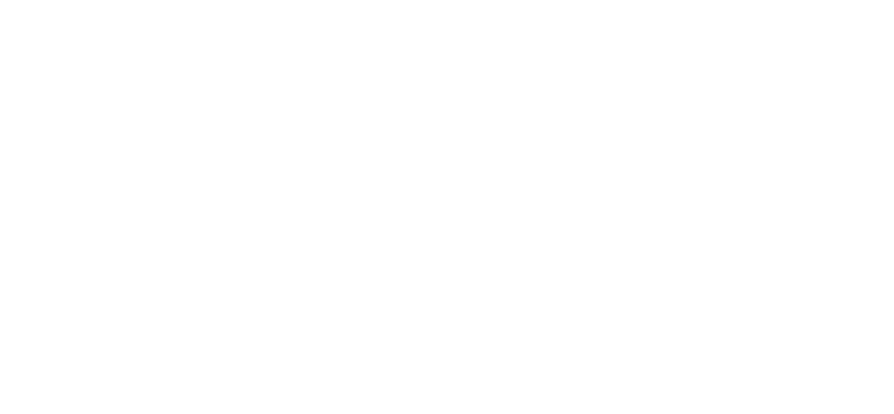
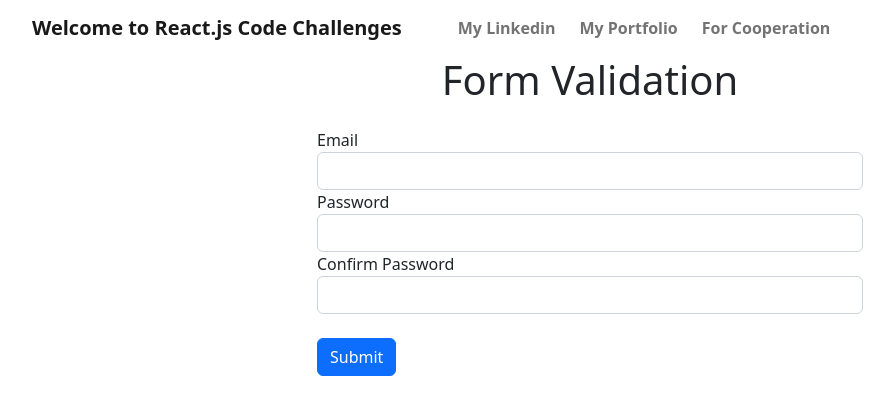
Before and after one commit to aida-golshanara/react-code-challenges, a React (Create React App) app: page /form-validator in a window 1280 px wide. Before the commit this address had no page. Shown: the top 414 px of the page, without its empty margins (50-944 px from the left). Built offline with nearby package versions, Linux system fonts and the light colour scheme.

Commit message:
third challenge - form validator

```diff
--- a/src/App.js
+++ b/src/App.js
@@ -58,7 +58,7 @@
               <div className='card-body'>
                 <h5 className='card-title'>Color Renderer</h5>
                 <p className='card-text'>
-                  this is simple color rendering in react.js by using useState
+                  ...........
                 </p>
                 <NavLink className='btn btn-primary' to='/color-renderer'>
                   Go to the Project
@@ -71,7 +71,7 @@
               <div className='card-body'>
                 <h5 className='card-title'>Dark Mode</h5>
                 <p className='card-text'>
-                  by clicking the button you can read a lot of funny jokes
+                  ..............
                 </p>
                 <NavLink className='btn btn-primary' to='/dark-mode'>
                   Go to the Project
@@ -84,17 +84,13 @@
           <div className='col-sm-6 mb-3 mb-sm-0'>
             <div className='card'>
               <div className='card-body'>
-                <h5 className='card-title'>photo-gallery</h5>
+                <h5 className='card-title'>Form Validator</h5>
                 <p className='card-text'>
-                  you can see as much as random pictures that you want
+                  ................
                 </p>
-                <a
-                  target='_blank'
-                  href='./photo-gallery/index.html'
-                  className='btn btn-primary'
-                >
+                <NavLink className='btn btn-primary' to='/form-validator'>
                   Go to the Project
-                </a>
+                </NavLink>
               </div>
             </div>
           </div>
--- a/src/color-renderer/ColorRenderer.jsx
+++ b/src/color-renderer/ColorRenderer.jsx
@@ -24,7 +24,7 @@
     <>
       <nav className='navbar navbar-expand-lg bg-body-tertiary fw-bold'>
         <div className='container'>
-          <a className='navbar-brand me-5' href='#'>
+          <a className='navbar-brand me-5' href='/'>
             Welcome to React.js Code Challenges
           </a>
           <button
@@ -42,6 +42,7 @@
             <div className='navbar-nav'>
               <a
                 target='_blank'
+                rel='noreferrer'
                 className='nav-link me-2'
                 href='https://www.linkedin.com/in/aida-golshanara/'
               >
@@ -49,6 +50,7 @@
               </a>
               <a
                 target='_blank'
+                rel='noreferrer'
                 className='nav-link me-2'
                 href='https://github.com/aida-golshanara?tab=repositories'
               >
@@ -56,6 +58,7 @@
               </a>
               <a
                 target='_blank'
+                rel='noreferrer'
                 className='nav-link'
                 href='https://kmagroute.com/'
               >
--- a/src/dark-mode/DarkMode.jsx
+++ b/src/dark-mode/DarkMode.jsx
@@ -1,7 +1,5 @@
 import React, { useState } from 'react';
-import ReactDOM from 'react-dom';
 import 'bootstrap/dist/css/bootstrap.min.css';
-
 
 function DarkMode() {
   const [darkMode, setDarkMode] = useState(false);
@@ -18,7 +16,7 @@
     <>
       <nav className='navbar navbar-expand-lg bg-body-tertiary fw-bold'>
         <div className='container'>
-          <a className='navbar-brand me-5' href='#'>
+          <a className='navbar-brand me-5' href='/'>
             Welcome to React.js Code Challenges
           </a>
           <button
@@ -36,6 +34,7 @@
             <div className='navbar-nav'>
               <a
                 target='_blank'
+                rel='noreferrer'
                 className='nav-link me-2'
                 href='https://www.linkedin.com/in/aida-golshanara/'
               >
@@ -43,6 +42,7 @@
               </a>
               <a
                 target='_blank'
+                rel='noreferrer'
                 className='nav-link me-2'
                 href='https://github.com/aida-golshanara?tab=repositories'
               >
@@ -50,6 +50,7 @@
               </a>
               <a
                 target='_blank'
+                rel='noreferrer'
                 className='nav-link'
                 href='https://kmagroute.com/'
               >
--- /dev/null
+++ b/src/form-validator/FormValidator.jsx
@@ -0,0 +1,155 @@
+import React, { useState } from 'react';
+import 'bootstrap/dist/css/bootstrap.min.css';
+
+function FormValidator() {
+  const [formData, setFormData] = useState({
+    email: '',
+    password: '',
+    confirmPassword: '',
+  });
+
+  const [formErrors, setFormErrors] = useState({
+    email: '',
+    password: '',
+    confirmPassword: '',
+  });
+
+  const handleChange = (event) => {
+    const { name, value } = event.target;
+    setFormData({ ...formData, [name]: value });
+    setFormErrors({ ...formErrors, [name]: '' });
+  };
+
+  const handleSubmit = (event) => {
+    event.preventDefault();
+    let errors = {};
+
+    if (!formData.email) {
+      errors.email = 'Email is required';
+    }
+
+    if (!formData.password) {
+      errors.password = 'Password is required';
+    } else if (formData.password.length < 8) {
+      errors.password = 'Password must be at least 8 characters long';
+    }
+
+    if (!formData.confirmPassword) {
+      errors.confirmPassword = 'Confirm password is required';
+    } else if (formData.password !== formData.confirmPassword) {
+      errors.confirmPassword = 'Passwords do not match';
+    }
+
+    if (Object.keys(errors).length > 0) {
+      setFormErrors(errors);
+    } else {
+      // Submit form data to server
+      console.log(formData);
+    }
+  };
+
+  return (
+    <>
+      <nav className='navbar navbar-expand-lg bg-body-tertiary fw-bold'>
+        <div className='container'>
+          <a className='navbar-brand me-5' href='/'>
+            Welcome to React.js Code Challenges
+          </a>
+          <button
+            className='navbar-toggler'
+            type='button'
+            data-bs-toggle='collapse'
+            data-bs-target='#navbarNavAltMarkup'
+            aria-controls='navbarNavAltMarkup'
+            aria-expanded='false'
+            aria-label='Toggle navigation'
+          >
+            <span className='navbar-toggler-icon'></span>
+          </button>
+          <div className='collapse navbar-collapse' id='navbarNavAltMarkup'>
+            <div className='navbar-nav'>
+              <a
+                target='_blank'
+                rel='noreferrer'
+                className='nav-link me-2'
+                href='https://www.linkedin.com/in/aida-golshanara/'
+              >
+                My Linkedin
+              </a>
+              <a
+                target='_blank'
+                rel='noreferrer'
+                className='nav-link me-2'
+                href='https://github.com/aida-golshanara?tab=repositories'
+              >
+                My Portfolio
+              </a>
+              <a
+                target='_blank'
+                rel='noreferrer'
+                className='nav-link'
+                href='https://kmagroute.com/'
+              >
+                For Cooperation
+              </a>
+            </div>
+          </div>
+        </div>
+      </nav>
+
+      <div className='container'>
+        <div className='row justify-content-center'>
+          <div className='col-lg-6'>
+            <h1 className='text-center mb-4'>Form Validation</h1>
+            <form onSubmit={handleSubmit}>
+              <div className='form-group'>
+                <label>Email</label>
+                <input
+                  type='email'
+                  className={`form-control ${formErrors.email && 'is-invalid'}`}
+                  name='email'
+                  value={formData.email}
+                  onChange={handleChange}
+                />
+                <div className='invalid-feedback'>{formErrors.email}</div>
+              </div>
+              <div className='form-group'>
+                <label>Password</label>
+                <input
+                  type='password'
+                  className={`form-control ${
+                    formErrors.password && 'is-invalid'
+                  }`}
+                  name='password'
+                  value={formData.password}
+                  onChange={handleChange}
+                />
+                <div className='invalid-feedback'>{formErrors.password}</div>
+              </div>
+              <div className='form-group'>
+                <label>Confirm Password</label>
+                <input
+                  type='password'
+                  className={`form-control ${
+                    formErrors.confirmPassword && 'is-invalid'
+                  }`}
+                  name='confirmPassword'
+                  value={formData.confirmPassword}
+                  onChange={handleChange}
+                />
+                <div className='invalid-feedback'>
+                  {formErrors.confirmPassword}
+                </div>
+              </div>
+              <button type='submit' className='btn btn-primary btn-block mt-4'>
+                Submit
+              </button>
+            </form>
+          </div>
+        </div>
+      </div>
+    </>
+  );
+}
+
+export default FormValidator;
--- a/src/index.js
+++ b/src/index.js
@@ -6,8 +6,7 @@
 import 'bootstrap/dist/css/bootstrap.css';
 import ColorRenderer from './color-renderer/ColorRenderer';
 import DarkMode from './dark-mode/DarkMode';
-
-
+import FormValidator from './form-validator/FormValidator';
 
 const root = ReactDOM.createRoot(document.getElementById('root'));
 root.render(
@@ -17,6 +16,7 @@
         <Route path='/' element={<App />} />
         <Route path='/color-renderer' element={<ColorRenderer />} />
         <Route path='/dark-mode' element={<DarkMode />} />
+        <Route path='/form-validator' element={<FormValidator />} />
       </Routes>
     </BrowserRouter>
   </React.StrictMode>
```
Lines whose indentation alone changed are shown as unchanged.
